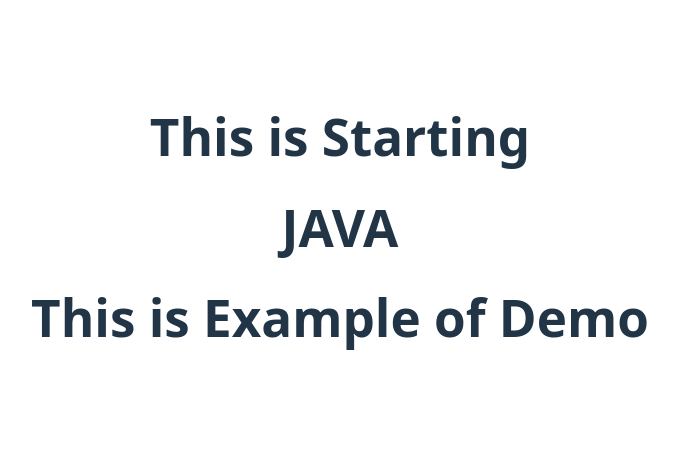
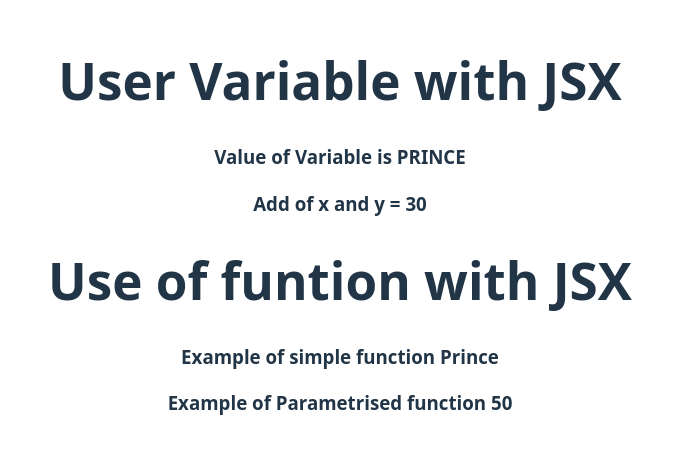
Before and after one commit to 2400101530099-S4-4B9-Python/Start, a React (Vite) app in the folder start/: page / in a window 1280 px wide. Shown: the part 173-626 px from the top of the page, without its empty margins (300-978 px from the left). Built offline with nearby package versions, Linux system fonts and the light colour scheme.

Commit message:
Curly braces

```diff
--- a/start/src/App.jsx
+++ b/start/src/App.jsx
@@ -2,25 +2,33 @@ import { useState } from 'react'
 import reactLogo from './assets/react.svg'
 import viteLogo from '/vite.svg'
 import './App.css'
-import {Demo} from './Component/Demo'
 
 function App() {
+  const name="PRINCE";
+  var x=10;
+  var y=20;
+  function fun()
+  {
+    return "Prince";
+  }
+  function sum(a,b)
+  {
+    return a+b;
+  }
 
+  function calc(a,b,op)
+  {
 
+  }
   return (
     <div>
-    <h1>This is Starting</h1>
-    <Example></Example>
-    <Demo></Demo>
-
+    <h1>User Variable with JSX</h1>
+    <h3>Value of Variable is {name}</h3>
+    <h3>Add of x and y = {x+y}</h3>
+    <h1>Use of funtion with JSX</h1>
+    <h3>Example of simple function {fun()}</h3>
+    <h3>Example of Parametrised function {sum(20,30)}</h3>
     </div>
   )
-  function Example()
-  {
-    return(
-    <h1>JAVA</h1>
-    )
-  }
 }
-
 export default App
```
